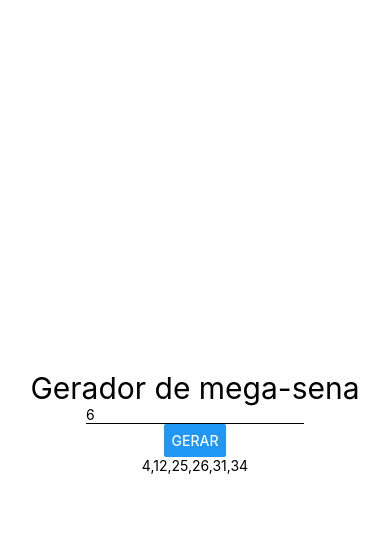
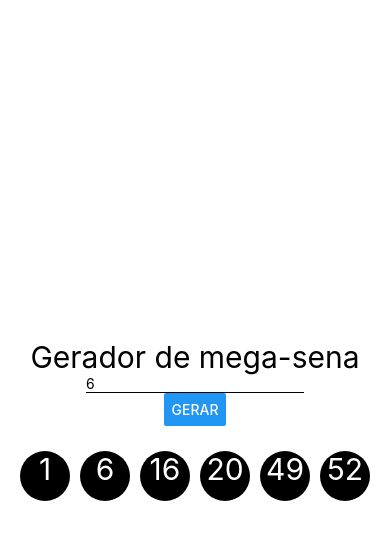
Before and after one commit to hericklima22/gerador-mega-sena, a React Native app: screen / in a window 390 px wide. Both pictures are taken after a click on the button "GERAR". Shown: the top 540 px of the page. Built offline with nearby package versions, Linux system fonts and the light colour scheme.

Commit message:
aplicativo pronto =D

```diff
--- a/src/components/mega/Mega.jsx
+++ b/src/components/mega/Mega.jsx
@@ -1,6 +1,7 @@
 import React, { Component } from "react";
-import { Button, Text, TextInput } from "react-native";
+import { Button, Text, TextInput, View } from "react-native";
 import styles from "./styles";
+import MegaNumero from "../numero/Numero";
 
 export class Mega extends React.Component {
   state = {
@@ -38,6 +39,13 @@
     this.setState({ numeros });
   };
 
+  exibirNumeros = () => {
+    const nums = this.state.numeros;
+    return nums.map((num) => {
+      return <MegaNumero num={num}></MegaNumero>;
+    });
+  };
+
   render() {
     return (
       <>
@@ -49,8 +57,18 @@
           value={`${this.state.qtdDeNumeros}`}
           onChangeText={this.alterarQtdNumero}
         />
-        <Button title="gerar" onPress={this.gerarNumerosV2} />
-        <Text>{this.state.numeros.join(",")}</Text>
+        <Button title="gerar" onPress={this.gerarNumerosV1} />
+        <View
+          style={{
+            marginTop: 20,
+            flexDirection: "row",
+            flexWrap: "wrap",
+            justifyContent: "center",
+          }}
+          key={(item, index) => this.state.numeros[index]}
+        >
+          {this.exibirNumeros()}
+        </View>
       </>
     );
   }
--- /dev/null
+++ b/src/components/numero/Numero.jsx
@@ -0,0 +1,11 @@
+import React from "react";
+import { Text, View } from "react-native";
+import styles from "./styles";
+
+export default ({ num }) => {
+  return (
+    <View style={styles.Container}>
+      <Text style={styles.Num}>{num}</Text>
+    </View>
+  );
+};
--- /dev/null
+++ b/src/components/numero/styles.js
@@ -0,0 +1,18 @@
+import { StyleSheet } from "react-native";
+
+const styles = StyleSheet.create({
+  Container: {
+    height: 50,
+    width: 50,
+    alignItems: "center",
+    backgroundColor: "#000",
+    margin: 5,
+    borderRadius: 25,
+  },
+  Num: {
+    fontSize: 30,
+    color: "#fff",
+  },
+});
+
+export default styles;
```
